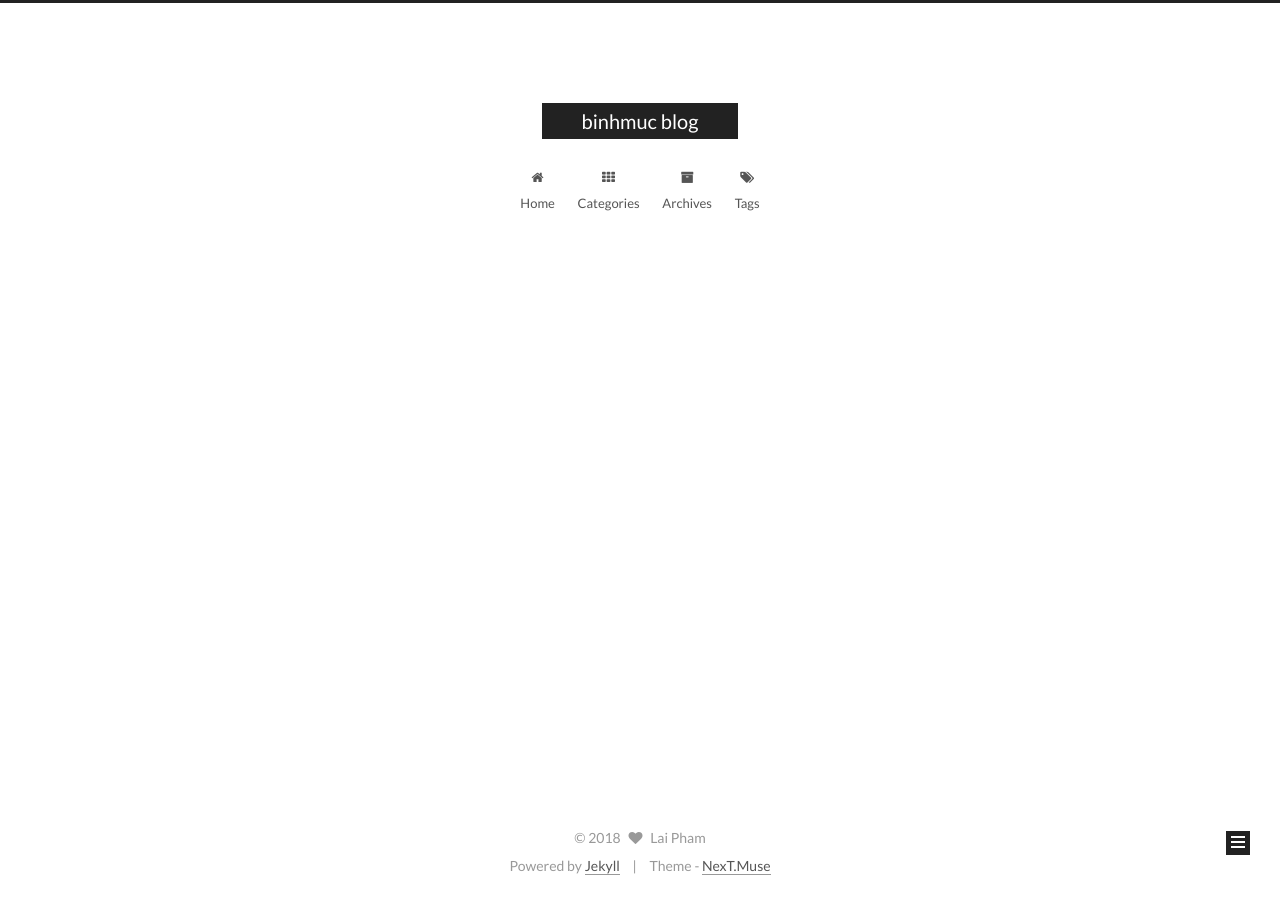
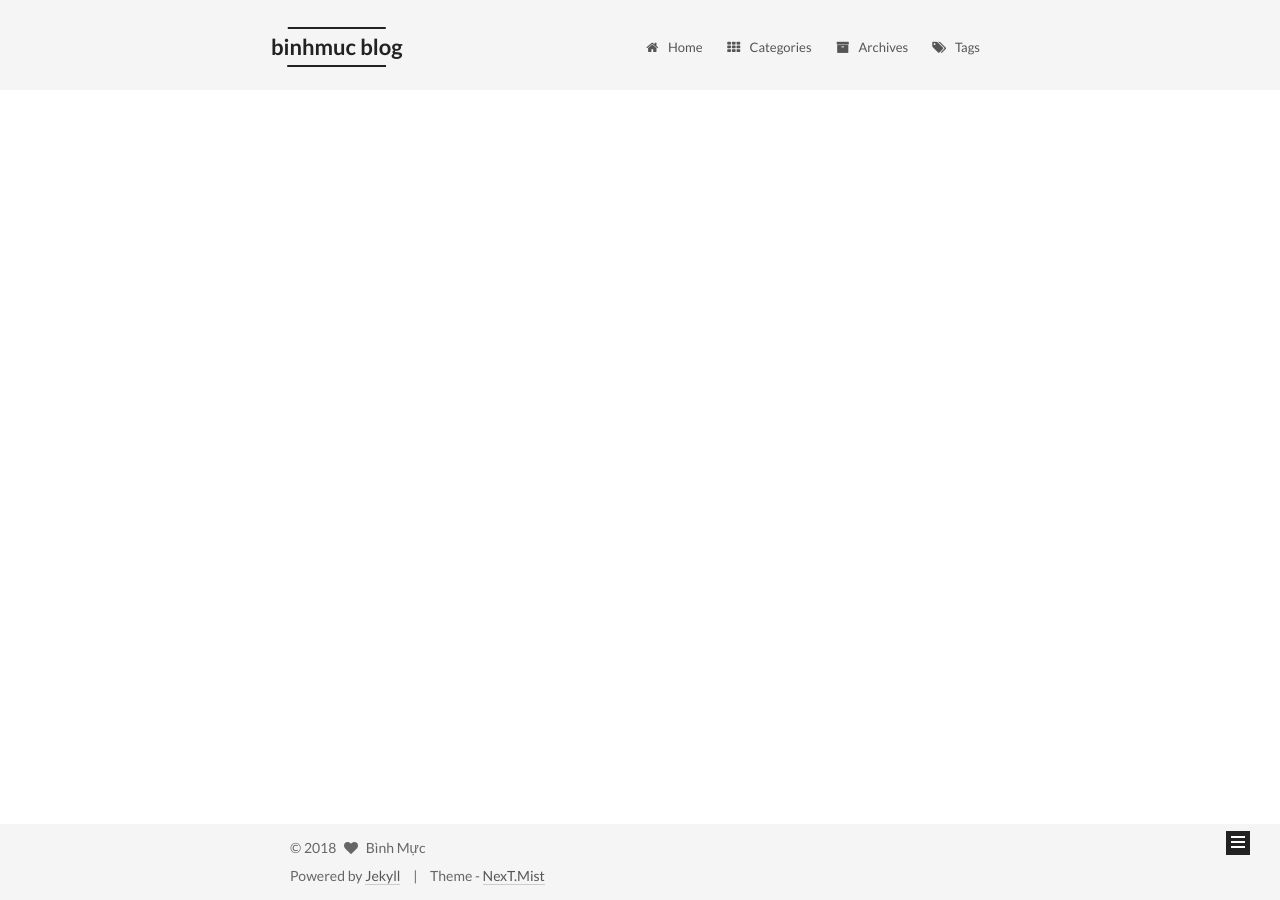
Before and after one commit to binhmuc/binhmuc.github.io, a Jekyll site: the page built from index.html, in a window 1280 px wide. Built offline with Jekyll 4.4.1, drawn with Linux system fonts in a browser that asks for light colours; the list of posts is cut into pages by our own code.

Commit message:
change readme

```diff
--- a/_config.yml
+++ b/_config.yml
@@ -7,7 +7,7 @@
 title: binhmuc blog
 subtitle:
 description:
-author: Lai Pham
+author: Bình Mực
 # Support language: de, en, fr-FR, id, ja, ko, pt-BR, pt, ru, zh-Hans, zh-hk, zh-tw
 language: en
 date_format: '%Y-%m-%d'
@@ -151,9 +151,9 @@ menu_icons:
 # ---------------------------------------------------------------
 
 # Schemes
-scheme: Muse
-#scheme: Mist
-#scheme: Pisces
+# scheme: Muse
+scheme: Mist
+# scheme: Pisces
 
 
 # ---------------------------------------------------------------
```
